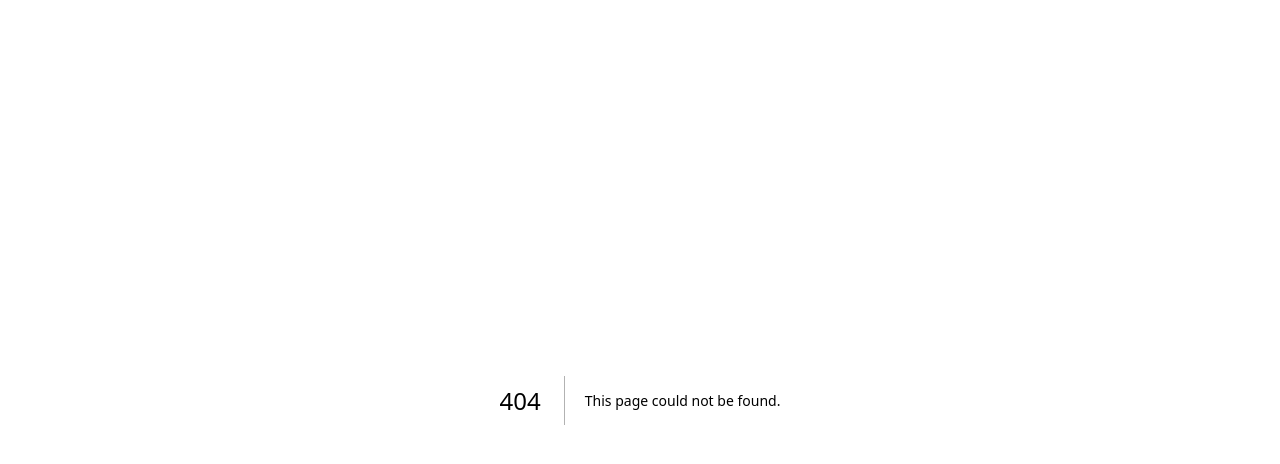
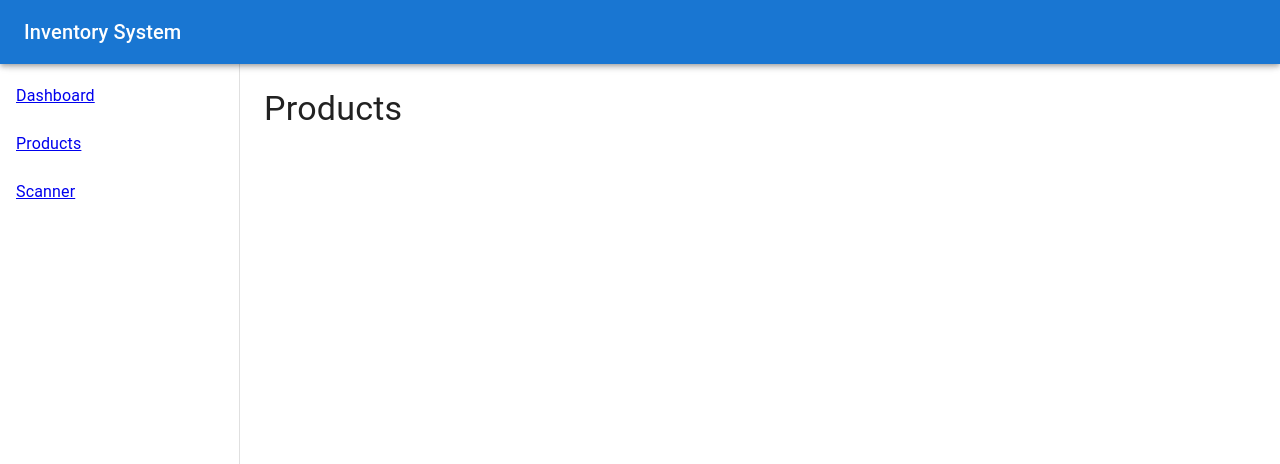
Before and after one commit to brittLiban/invSys, a Next.js app in the folder front-end/: page /products in a window 1280 px wide. Before the commit this address had no page. Shown: the top 464 px of the page. Built offline with nearby package versions, Linux system fonts and the light colour scheme.

Commit message:
Building out the intial page

```diff
--- a/front-end/jsconfig.json
+++ b/front-end/jsconfig.json
@@ -1,7 +1,9 @@
 {
   "compilerOptions": {
+    "baseUrl": "src",
     "paths": {
-      "@/*": ["./src/*"]
+      "@/*": ["*"]
     }
-  }
+  },
+  "include": ["src"]
 }
--- /dev/null
+++ b/front-end/src/app/dashboard/page.js
@@ -0,0 +1,6 @@
+'use client';
+import { Typography } from '@mui/material';
+
+export default function DashboardPage() {
+  return <Typography variant="h4">Dashboard</Typography>;
+}
--- a/front-end/src/app/layout.js
+++ b/front-end/src/app/layout.js
@@ -1,26 +1,18 @@
-import { Geist, Geist_Mono } from "next/font/google";
-import "./globals.css";
+'use client';
+import { ThemeProvider } from '@mui/material/styles';
+import CssBaseline from '@mui/material/CssBaseline';
+import theme from '@/theme';
+import Layout from '../componets/Layout';
 
-const geistSans = Geist({
-  variable: "--font-geist-sans",
-  subsets: ["latin"],
-});
-
-const geistMono = Geist_Mono({
-  variable: "--font-geist-mono",
-  subsets: ["latin"],
-});
-
-export const metadata = {
-  title: "Create Next App",
-  description: "Generated by create next app",
-};
 
 export default function RootLayout({ children }) {
   return (
     <html lang="en">
-      <body className={`${geistSans.variable} ${geistMono.variable}`}>
-        {children}
+      <body>
+        <ThemeProvider theme={theme}>
+          <CssBaseline />
+          <Layout>{children}</Layout>
+        </ThemeProvider>
       </body>
     </html>
   );
--- /dev/null
+++ b/front-end/src/app/products/page.js
@@ -0,0 +1,6 @@
+'use client';
+import { Typography } from '@mui/material';
+
+export default function ProductsPage() {
+  return <Typography variant="h4">Products</Typography>;
+}
--- /dev/null
+++ b/front-end/src/app/scanner/page.js
@@ -0,0 +1,6 @@
+'use client';
+import { Typography } from '@mui/material';
+
+export default function ScannerPage() {
+  return <Typography variant="h4">Scanner</Typography>;
+}
--- /dev/null
+++ b/front-end/src/componets/Layout.js
@@ -0,0 +1,52 @@
+'use client';
+import { AppBar, Toolbar, Typography, Drawer, List, ListItem, ListItemText, CssBaseline, Box } from '@mui/material';
+import Link from 'next/link';
+
+const drawerWidth = 240;
+
+const navItems = [
+  { text: 'Dashboard', path: '/dashboard' },
+  { text: 'Products', path: '/products' },
+  { text: 'Scanner', path: '/scanner' },
+];
+
+export default function Layout({ children }) {
+  return (
+    <Box sx={{ display: 'flex' }}>
+      <CssBaseline />
+
+      <AppBar position="fixed" sx={{ zIndex: (theme) => theme.zIndex.drawer + 1 }}>
+        <Toolbar>
+          <Typography variant="h6" noWrap component="div">
+            Inventory System
+          </Typography>
+        </Toolbar>
+      </AppBar>
+
+      <Drawer
+        variant="permanent"
+        sx={{
+          width: drawerWidth,
+          flexShrink: 0,
+          [`& .MuiDrawer-paper`]: { width: drawerWidth, boxSizing: 'border-box' },
+        }}
+      >
+        <Toolbar />
+        <List>
+          {navItems.map((item) => (
+            <Link key={item.text} href={item.path} passHref>
+              <ListItem button component="a">
+                <ListItemText primary={item.text} />
+              </ListItem>
+            </Link>
+          ))}
+        </List>
+      </Drawer>
+
+      <Box component="main" sx={{ flexGrow: 1, p: 3 }}>
+        <Toolbar />
+        {children}
+      </Box>
+    </Box>
+  );
+}
--- /dev/null
+++ b/front-end/src/theme.js
@@ -0,0 +1,16 @@
+// theme.js
+import { createTheme } from '@mui/material/styles';
+
+const theme = createTheme({
+  palette: {
+    mode: 'light',
+    primary: {
+      main: '#1976d2',
+    },
+    secondary: {
+      main: '#9c27b0',
+    },
+  },
+});
+
+export default theme;
```
Also changed, not shown: front-end/package.json (+6 -1 lines), front-end/src/app/page.js (+3 -92 lines), 1 other file (tests, documents, lock files or other folders).
